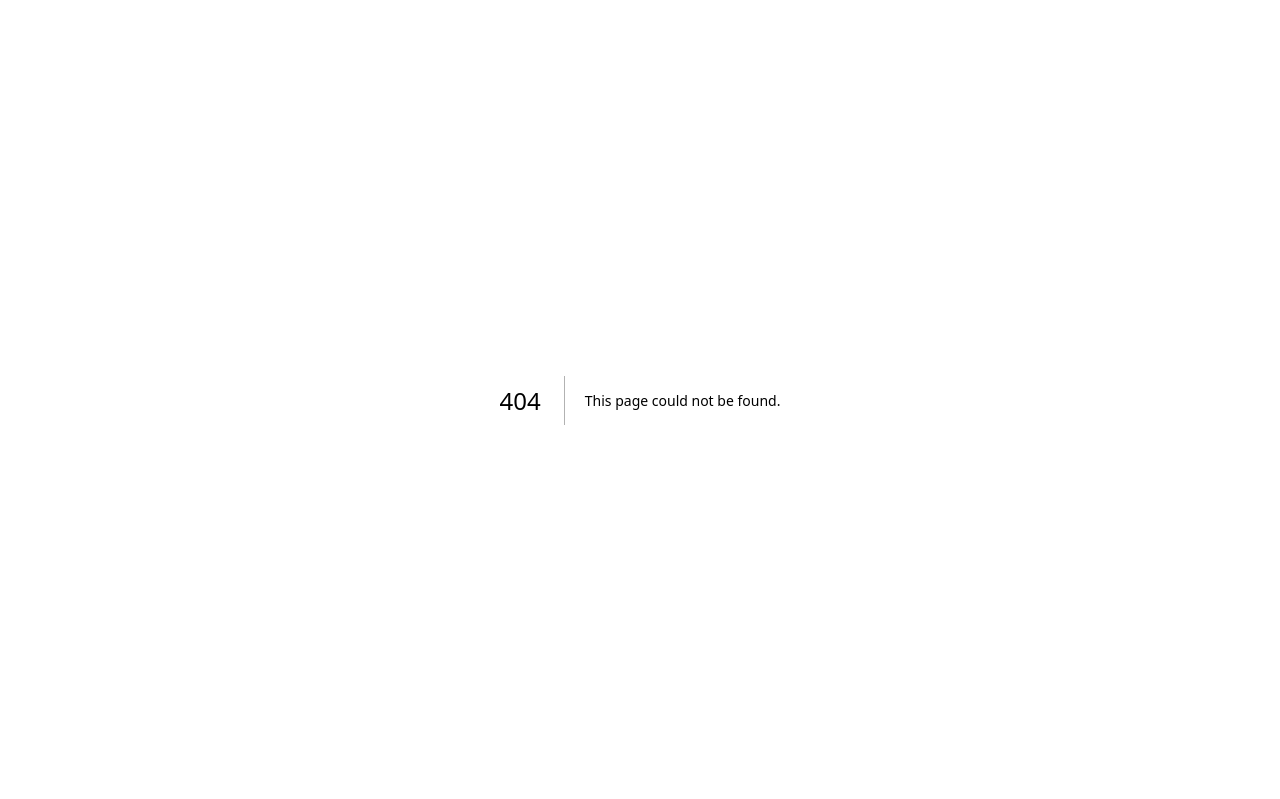
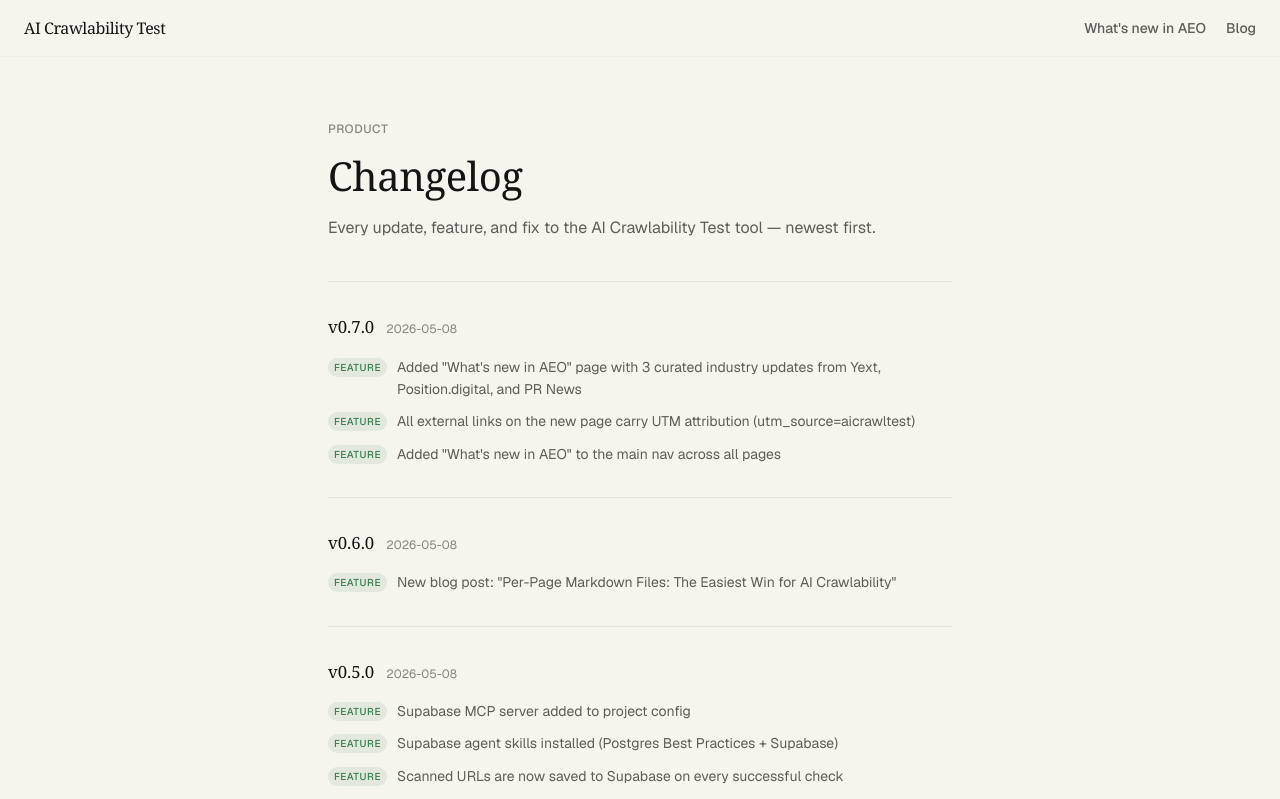
Before and after one commit to sooryajith-supercode/aicrawltest, a Next.js app: page /changelog in a window 1280 px wide. Before the commit this address had no page. Shown: the top 799 px of the page. Built offline with nearby package versions, Linux system fonts and the light colour scheme.

Commit message:
feat: add changelog page
Documents all releases from v0.1.0 to v0.7.0 with typed entries
(Feature, Fix, SEO, Chore). Linked from the homepage footer.

https://claude.ai/code/session_01JXqAXPZawnGziReURo6qSe

```diff
--- /dev/null
+++ b/app/changelog/page.tsx
@@ -0,0 +1,189 @@
+import type { Metadata } from "next"
+import Link from "next/link"
+
+export const metadata: Metadata = {
+  title: "Changelog — AI Crawlability Test",
+  description: "A running log of all updates, features, and fixes to the AI Crawlability Test tool.",
+  alternates: { canonical: "/changelog" },
+}
+
+const CHANGES = [
+  {
+    version: "0.7.0",
+    date: "2026-05-08",
+    entries: [
+      { type: "feat", text: 'Added "What\'s new in AEO" page with 3 curated industry updates from Yext, Position.digital, and PR News' },
+      { type: "feat", text: "All external links on the new page carry UTM attribution (utm_source=aicrawltest)" },
+      { type: "feat", text: 'Added "What\'s new in AEO" to the main nav across all pages' },
+    ],
+  },
+  {
+    version: "0.6.0",
+    date: "2026-05-08",
+    entries: [
+      { type: "feat", text: 'New blog post: "Per-Page Markdown Files: The Easiest Win for AI Crawlability"' },
+    ],
+  },
+  {
+    version: "0.5.0",
+    date: "2026-05-08",
+    entries: [
+      { type: "feat", text: "Supabase MCP server added to project config" },
+      { type: "feat", text: "Supabase agent skills installed (Postgres Best Practices + Supabase)" },
+      { type: "feat", text: "Scanned URLs are now saved to Supabase on every successful check" },
+      { type: "fix", text: "Made the Supabase client lazy to prevent build-time crash when env vars are absent" },
+      { type: "feat", text: "Added Supabase JS client integration (lib/supabase.ts)" },
+    ],
+  },
+  {
+    version: "0.4.0",
+    date: "2026-05-08",
+    entries: [
+      { type: "feat", text: "Checked URLs are now logged to Vercel KV with a capped list (5,000 entries)" },
+      { type: "feat", text: "Added GET /api/admin/urls endpoint protected by Authorization: Bearer header" },
+    ],
+  },
+  {
+    version: "0.3.0",
+    date: "2026-05-08",
+    entries: [
+      { type: "feat", text: "Added blog section with 5 posts on AI crawlability, llms.txt, robots.txt, JSON-LD, and AEO" },
+      { type: "feat", text: "Blog listing page at /blog with category tags, dates, and reading times" },
+      { type: "feat", text: "Individual blog post pages with per-post Open Graph metadata and BlogPosting JSON-LD" },
+      { type: "feat", text: "Author name (Soorya) shown on all blog posts" },
+      { type: "feat", text: "Black star SVG favicon replacing default Vercel icon" },
+      { type: "feat", text: "Added public/robots.txt with explicit Allow directives for all major AI crawlers" },
+      { type: "feat", text: "Dynamic sitemap at /sitemap covering home, blog index, and all posts" },
+      { type: "feat", text: "Upgraded layout.tsx with full Open Graph, Twitter Card, and JSON-LD structured data" },
+      { type: "feat", text: "Added public/blog/*.md companion Markdown files for each post" },
+      { type: "seo", text: "Aligned title, H1, and meta description with top search queries (crawlability checker, crawlability test)" },
+      { type: "fix", text: "Removed event handlers from server components that caused Vercel build failures" },
+    ],
+  },
+  {
+    version: "0.2.0",
+    date: "2026-05-07",
+    entries: [
+      { type: "feat", text: "Per-page markdown check: fetches homepage + one additional page, detects <link type=\"text/markdown\"> tag" },
+      { type: "feat", text: "Live check-files API covering llms.txt, robots.txt, sitemap.xml, and per-page markdown" },
+      { type: "feat", text: "Unified results UI with pass/fail cards for all four checks" },
+      { type: "feat", text: "robots.txt directive breakdown showing User-agent: *, Disallow, Allow, and Sitemap entries" },
+      { type: "feat", text: "Added llms.txt and public/index.md" },
+      { type: "chore", text: "Bumped version to 0.2.0, displayed as semver in the header" },
+      { type: "chore", text: "Rewrote README to describe the AI crawlability test tool" },
+    ],
+  },
+  {
+    version: "0.1.0",
+    date: "2026-05-07",
+    entries: [
+      { type: "feat", text: "Initial AI crawlability test tool" },
+      { type: "feat", text: "Live llms.txt check via server-side API" },
+      { type: "feat", text: "Applied Anthropic-inspired design system from DESIGN.md" },
+      { type: "feat", text: "Added Google Tag Manager (GTM-MMVT2P8D)" },
+      { type: "feat", text: "Git short hash injected as version string in the header" },
+    ],
+  },
+]
+
+const TYPE_STYLES: Record<string, { label: string; bg: string; color: string }> = {
+  feat:  { label: "Feature", bg: "rgba(58,124,82,0.1)",   color: "#3a7c52" },
+  fix:   { label: "Fix",     bg: "rgba(181,51,51,0.1)",   color: "#b53333" },
+  seo:   { label: "SEO",     bg: "rgba(201,100,66,0.1)",  color: "#c96442" },
+  chore: { label: "Chore",   bg: "rgba(135,134,127,0.15)", color: "#5e5d59" },
+}
+
+export default function ChangelogPage() {
+  return (
+    <div style={{ backgroundColor: "#f5f4ed", minHeight: "100vh" }}>
+      {/* Nav */}
+      <header
+        className="sticky top-0 z-50 flex items-center justify-between px-6 py-4"
+        style={{ backgroundColor: "#f5f4ed", borderBottom: "1px solid #f0eee6" }}
+      >
+        <Link
+          href="/"
+          className="text-base font-medium tracking-tight"
+          style={{ fontFamily: "Georgia, serif", color: "#141413", fontWeight: 500, textDecoration: "none" }}
+        >
+          AI Crawlability Test
+        </Link>
+        <div className="flex items-center gap-5">
+          <Link href="/whats-new" className="text-sm font-medium hover-accent" style={{ color: "#5e5d59", textDecoration: "none" }}>
+            What's new in AEO
+          </Link>
+          <Link href="/blog" className="text-sm font-medium hover-accent" style={{ color: "#5e5d59", textDecoration: "none" }}>
+            Blog
+          </Link>
+        </div>
+      </header>
+
+      {/* Hero */}
+      <section className="max-w-2xl mx-auto px-6 pt-16 pb-10">
+        <p className="text-xs font-medium uppercase mb-4" style={{ color: "#87867f", letterSpacing: "0.5px" }}>
+          Product
+        </p>
+        <h1
+          className="mb-4"
+          style={{
+            fontFamily: 'Georgia, "Times New Roman", serif',
+            fontWeight: 500,
+            fontSize: "clamp(1.75rem, 4vw, 2.5rem)",
+            color: "#141413",
+            lineHeight: 1.15,
+            letterSpacing: "-0.01em",
+          }}
+        >
+          Changelog
+        </h1>
+        <p className="text-base" style={{ color: "#5e5d59", lineHeight: 1.65 }}>
+          Every update, feature, and fix to the AI Crawlability Test tool — newest first.
+        </p>
+      </section>
+
+      {/* Entries */}
+      <section className="max-w-2xl mx-auto px-6 pb-24">
+        <div className="flex flex-col" style={{ borderTop: "1px solid #e8e5da" }}>
+          {CHANGES.map((release) => (
+            <div key={release.version} className="py-8" style={{ borderBottom: "1px solid #e8e5da" }}>
+              <div className="flex items-baseline gap-3 mb-4">
+                <span
+                  className="font-medium"
+                  style={{ fontFamily: "Georgia, serif", fontSize: "1.05rem", color: "#141413" }}
+                >
+                  v{release.version}
+                </span>
+                <span className="text-xs" style={{ color: "#87867f" }}>{release.date}</span>
+              </div>
+              <ul className="flex flex-col gap-2.5">
+                {release.entries.map((entry, i) => {
+                  const style = TYPE_STYLES[entry.type] ?? TYPE_STYLES.chore
+                  return (
+                    <li key={i} className="flex items-start gap-2.5">
+                      <span
+                        className="text-[10px] font-medium uppercase tracking-wider px-1.5 py-0.5 rounded-full shrink-0 mt-0.5"
+                        style={{ backgroundColor: style.bg, color: style.color }}
+                      >
+                        {style.label}
+                      </span>
+                      <span className="text-sm" style={{ color: "#5e5d59", lineHeight: 1.6 }}>
+                        {entry.text}
+                      </span>
+                    </li>
+                  )
+                })}
+              </ul>
+            </div>
+          ))}
+        </div>
+      </section>
+
+      {/* Footer */}
+      <footer className="text-center py-8 px-6" style={{ borderTop: "1px solid #f0eee6", backgroundColor: "#f5f4ed" }}>
+        <p className="text-xs" style={{ color: "#87867f" }}>
+          All checks are live — fetched directly from your site in real time.
+        </p>
+      </footer>
+    </div>
+  )
+}
--- a/app/page.tsx
+++ b/app/page.tsx
@@ -587,7 +587,10 @@ export default function Home() {
         style={{ borderTop: "1px solid #f0eee6", backgroundColor: "#f5f4ed" }}
       >
         <p className="text-xs" style={{ color: "#87867f" }}>
-          All checks are live — fetched directly from your site in real time.
+          All checks are live — fetched directly from your site in real time.{" "}
+          <Link href="/changelog" className="underline underline-offset-2 hover-accent" style={{ color: "#87867f" }}>
+            Changelog
+          </Link>
         </p>
       </footer>
     </div>
```
